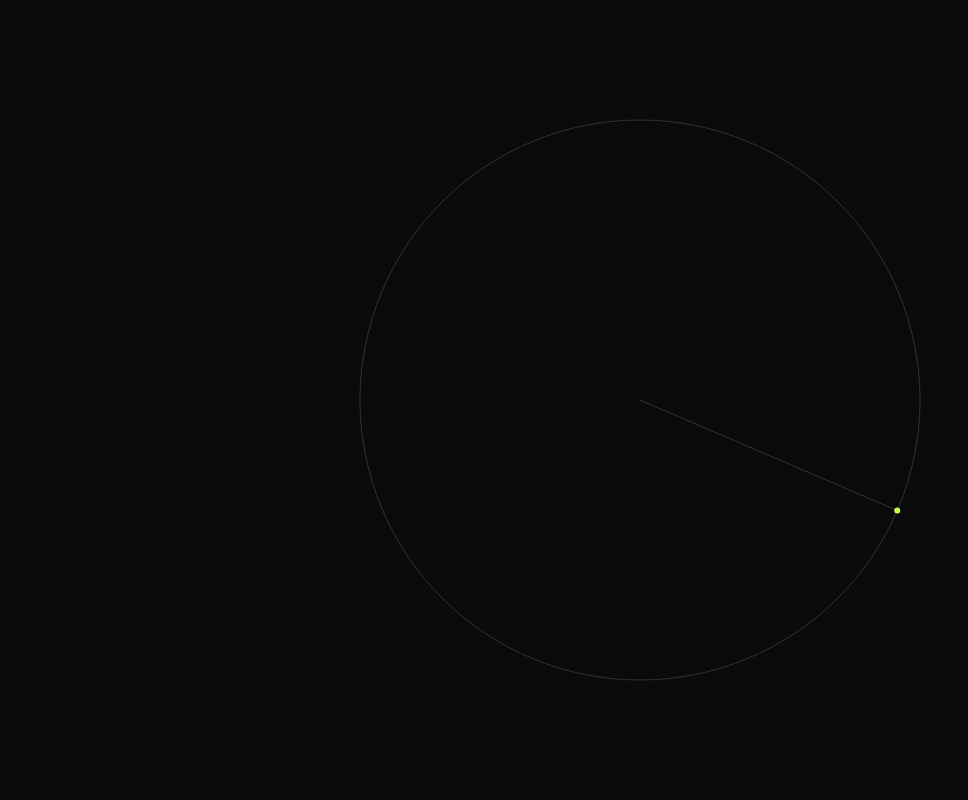
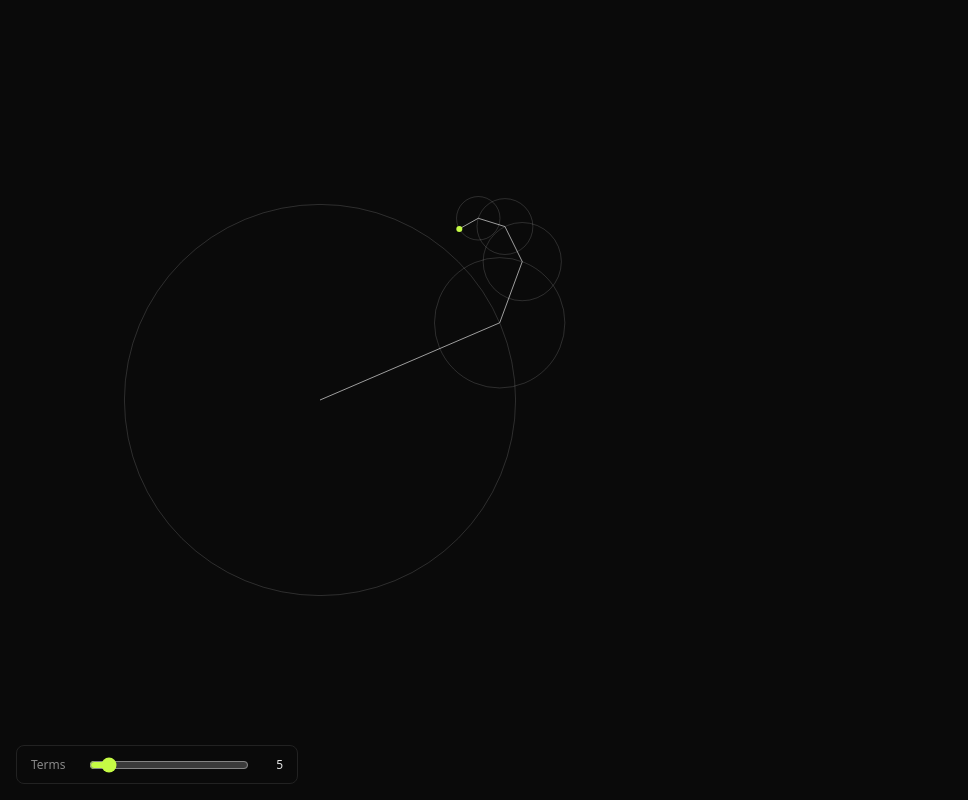
Before and after one commit to jon-cheng7/fourier, a website built with Vite: page index.html in a window 1280 px wide. Shown: the whole page, without its empty margins (0-968 px from the left). Built offline with nearby package versions, Linux system fonts and the light colour scheme.

Commit message:
Wire square wave into main loop, add term slider

```diff
--- /dev/null
+++ b/src/controls.ts
@@ -0,0 +1,42 @@
+// Overlay controls panel
+
+export interface SliderOptions {
+    label: string;
+    min: number;
+    max: number;
+    value: number;
+    onInput: (value: number) => void;
+}
+
+export function createPanel(container: HTMLElement): HTMLElement {
+    const panel = document.createElement('div');
+    panel.className = 'controls';
+    container.append(panel);
+    return panel;
+}
+
+export function addSlider(panel: HTMLElement, opts: SliderOptions): void {
+    const row = document.createElement('label');
+    row.className = 'slider';
+
+    const name = document.createElement('span');
+    name.textContent = opts.label;
+
+    const input = document.createElement('input');
+    input.type = 'range';
+    input.min = String(opts.min);
+    input.max = String(opts.max);
+    input.step = '1';
+    input.value = String(opts.value);
+
+    const out = document.createElement('output');
+    out.textContent = input.value;
+
+    input.addEventListener('input', () => {
+        out.textContent = input.value;
+        opts.onInput(input.valueAsNumber);
+    });
+
+    row.append(name, input, out);
+    panel.append(row);
+}
--- a/src/main.ts
+++ b/src/main.ts
@@ -1,8 +1,14 @@
-// Entry point. Wires stage, loop and drawing.
+// Entry point. Wires stage, loop, views and controls.
 
 import './style.css';
 import { createStage } from './stage';
 import { createLoop } from './loop';
+import { createPanel, addSlider } from './controls';
+import { squareWave } from './math/series';
+import { chain } from './math/epicycles';
+import type { Term } from './math/types';
+import { drawEpicycles } from './views/epicycles';
+import type { Viewport } from './views/viewport';
 
 const TAU = Math.PI * 2;
 
@@ -12,35 +18,33 @@ if (!app) throw new Error('#app not found');
 const stage = createStage(app);
 const { ctx } = stage;
 
+let count = 5;
+let terms: Term[] = squareWave(count);
 let t = 0;
 const speed = TAU / 8; // rad/s
 
-// Placeholder orbit
+const panel = createPanel(app);
+addSlider(panel, {
+    label: 'Terms',
+    min: 1,
+    max: 50,
+    value: count,
+    onInput: (n) => {
+        count = n;
+        terms = squareWave(count);
+    },
+});
+
 function draw() {
     const { width, height } = stage;
     ctx.clearRect(0, 0, width, height);
 
-    ctx.save();
-    ctx.translate(width / 2, height / 2);
+    const view: Viewport = {
+        origin: { x: width * 0.25, y: height / 2 },
+        scale: Math.min(width * 0.12, height * 0.28),
+    };
 
-    const r = 0.35 * Math.min(width, height);
-    const x = r * Math.cos(t);
-    const y = -r * Math.sin(t); // canvas y points down
-
-    ctx.strokeStyle = '#333';
-    ctx.lineWidth = 1;
-    ctx.beginPath();
-    ctx.arc(0, 0, r, 0, TAU);
-    ctx.moveTo(0, 0);
-    ctx.lineTo(x, y);
-    ctx.stroke();
-
-    ctx.fillStyle = '#c5fb45';
-    ctx.beginPath();
-    ctx.arc(x, y, 3, 0, TAU);
-    ctx.fill();
-
-    ctx.restore();
+    drawEpicycles(ctx, chain(terms, t), view);
 }
 
 createLoop((dt) => {
--- a/src/style.css
+++ b/src/style.css
@@ -25,3 +25,38 @@ canvas {
     height: 100%;
     touch-action: none; /* freehand input later: stop touch scroll/zoom */
 }
+
+.controls {
+    position: absolute;
+    left: 16px;
+    bottom: 16px;
+    display: flex;
+    flex-direction: column;
+    gap: 8px;
+    padding: 10px 14px;
+    border: 1px solid #222;
+    border-radius: 8px;
+    background: rgba(10, 10, 10, 0.8);
+    font-size: 12px;
+    user-select: none;
+}
+
+.slider {
+    display: grid;
+    grid-template-columns: 48px 160px 24px;
+    align-items: center;
+    gap: 10px;
+    color: #888;
+}
+
+.slider output {
+    color: #e5e5e5;
+    font-variant-numeric: tabular-nums;
+    text-align: right;
+}
+
+.slider input {
+    margin: 0;
+    accent-color: #c5fb45;
+    cursor: pointer;
+}
```
